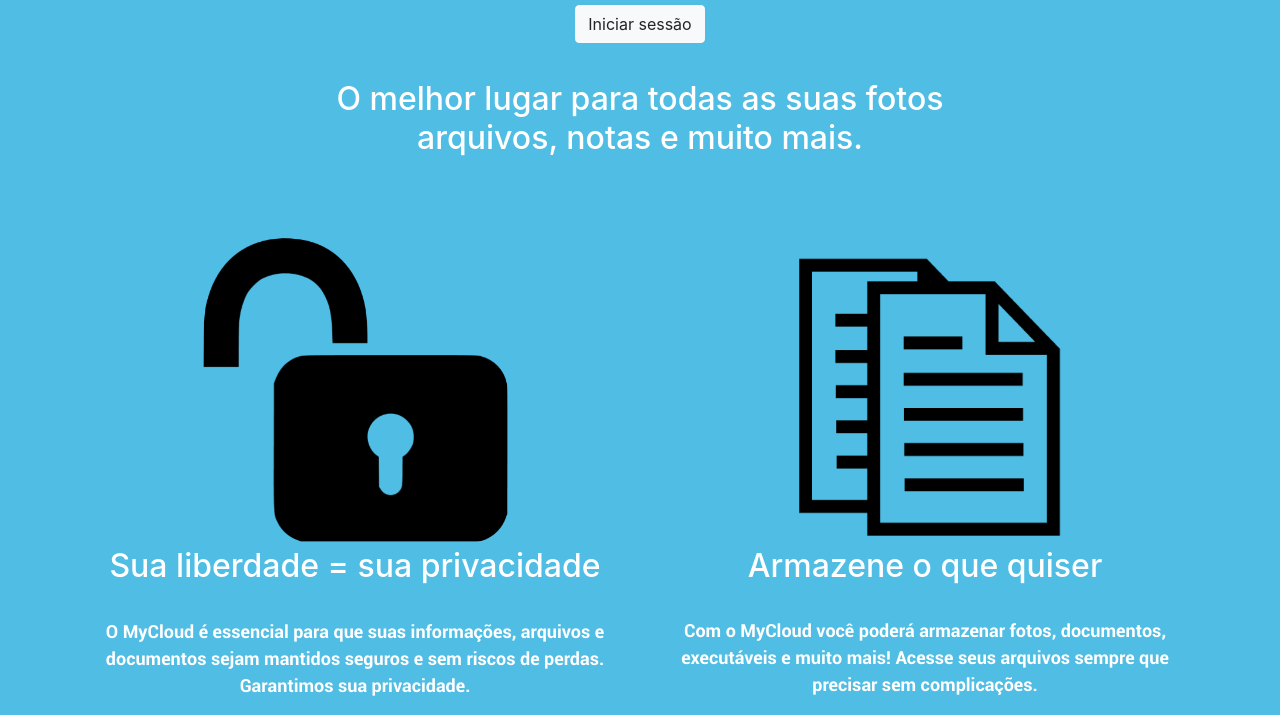
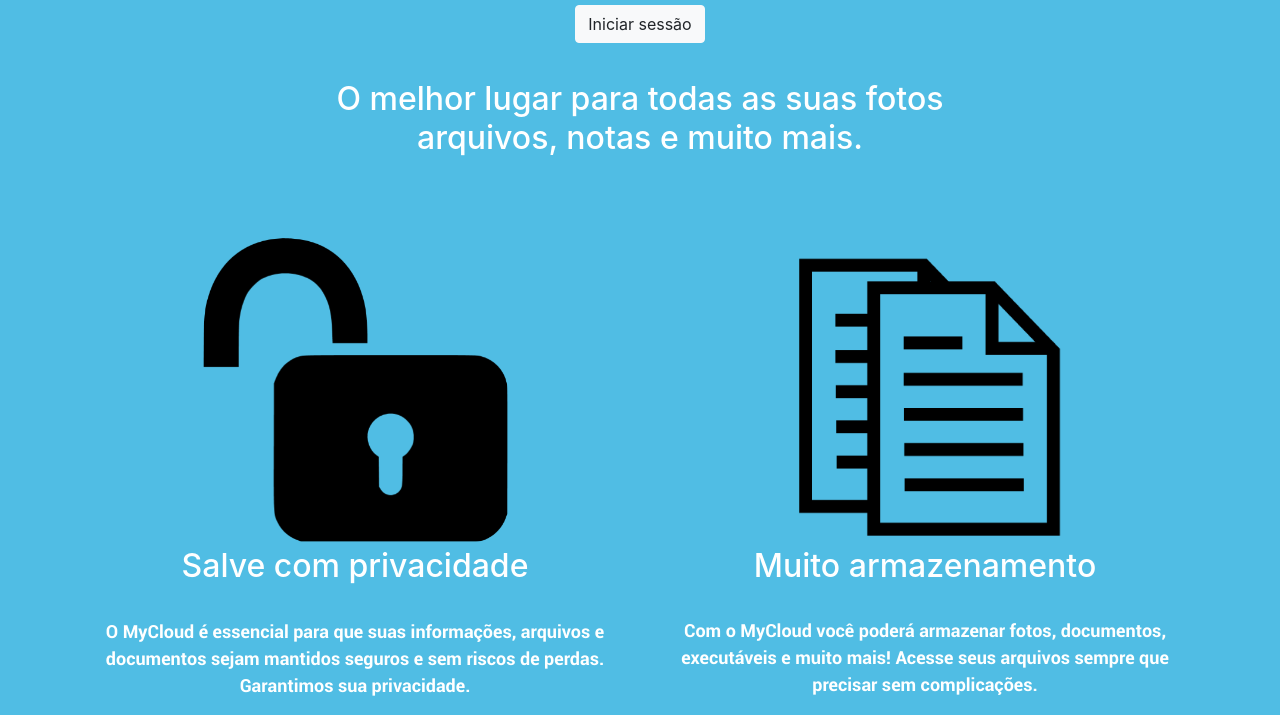
Before and after one commit to Ghedyvan/MyCloud, a plain HTML site: page index.html in a window 1280 px wide. Shown: the part 466-1181 px from the top of the page. Drawn offline with nearby package versions, Linux system fonts and the light colour scheme.

Commit message:
Mudança na copy

```diff
--- a/index.html
+++ b/index.html
@@ -63,7 +63,7 @@
                       <div class="col">
                         <img width="305px" class="grayscale" src="./images/kisspng-computer-icons-padlock-clip-art-unlock-5b0da4441bf680.5082252115276206761146.png" alt="">
                         <h2 class="subtituloIndex">
-                            Sua liberdade = sua privacidade
+                            Salve com privacidade
                         </h2>
                         <br>
                         <p class="miniTextosIndex">
@@ -73,7 +73,7 @@
                       <div class="col">
                         <img width="400px" class="grayscale" src="./images/documentosIndex.png" alt="">
                         <h2 class="subtituloIndex">
-                            Armazene o que quiser
+                            Muito armazenamento
                         </h2>
                         <br>
                         <p class="miniTextosIndex">
```
